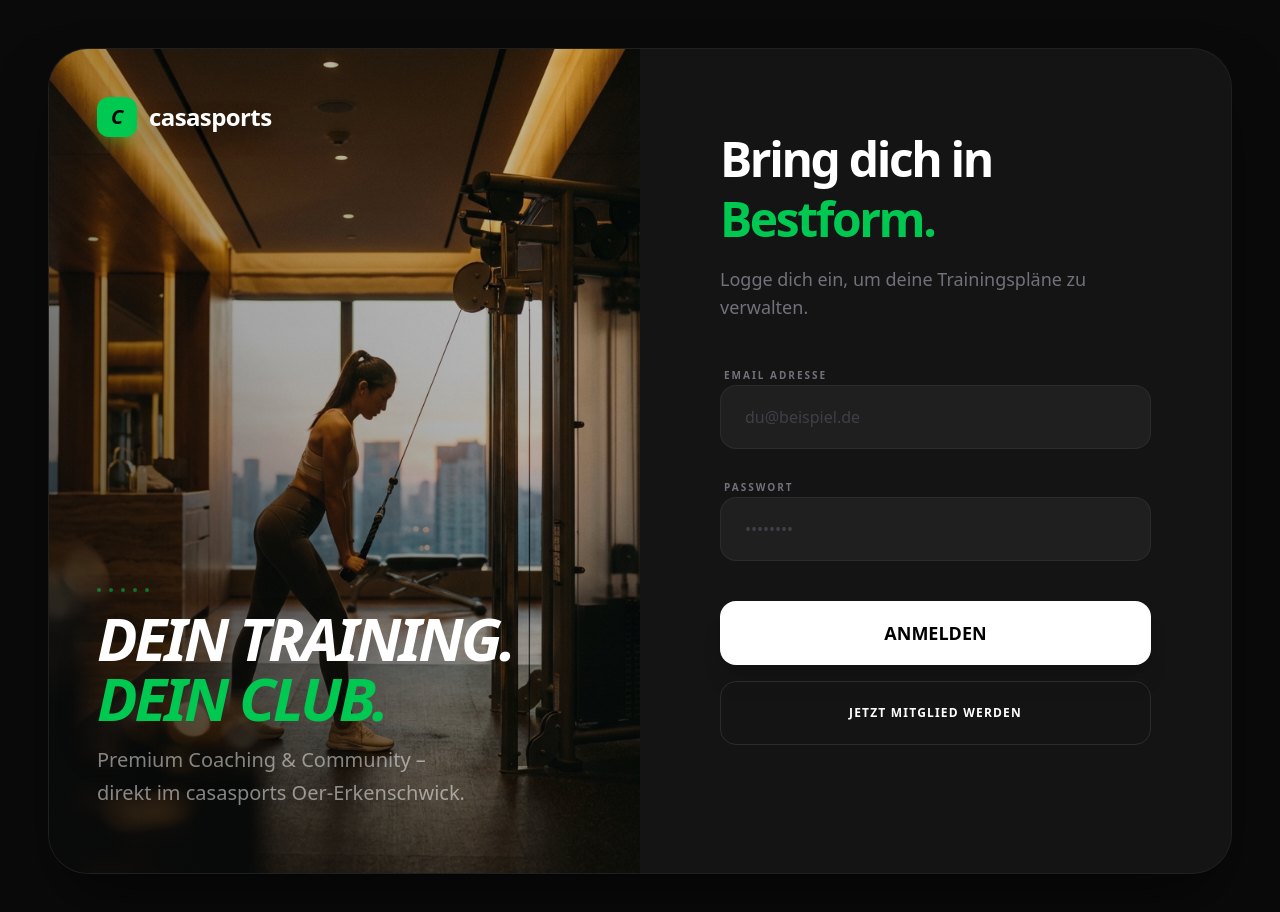
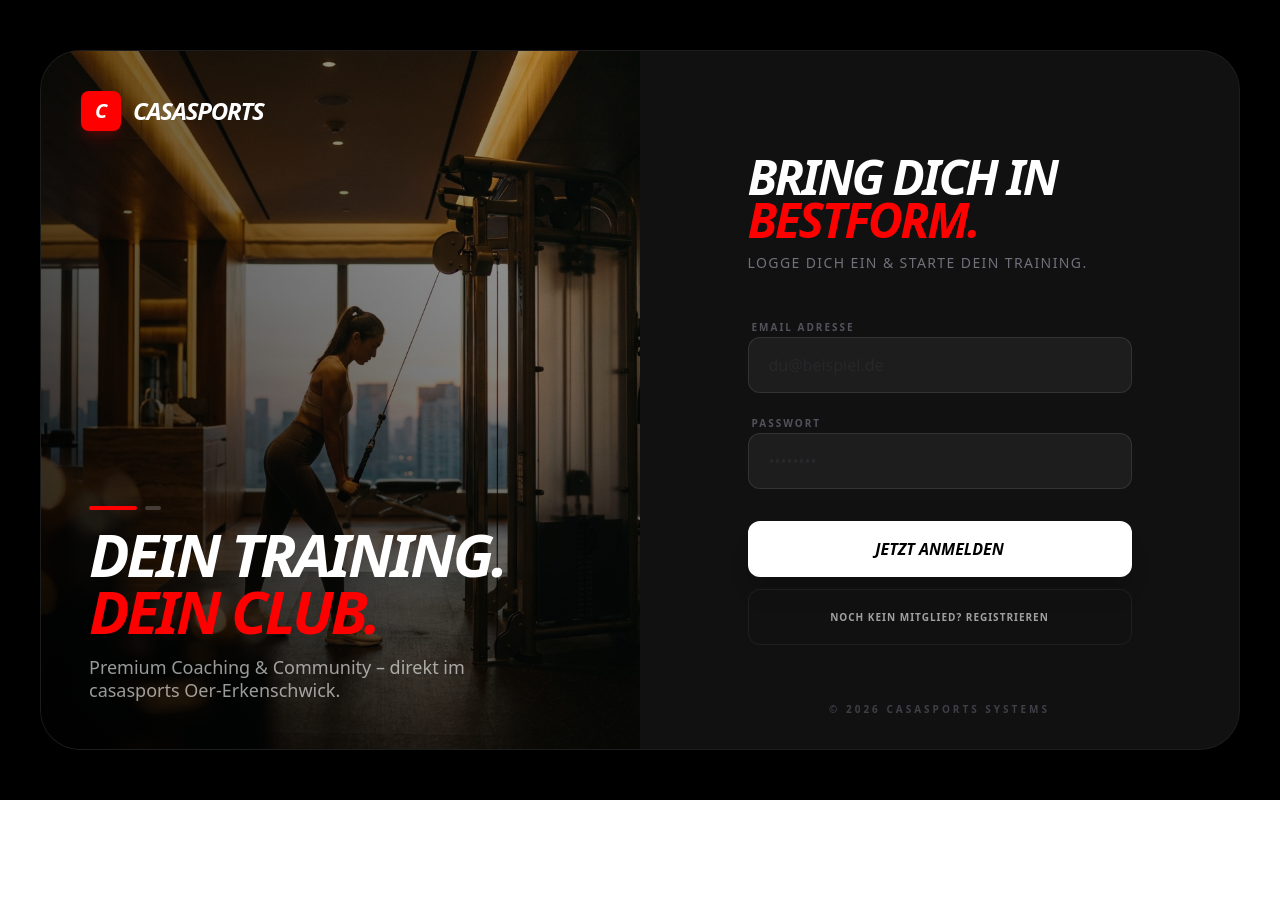
Before and after one commit to rhentschel/casasports-fitness, a Next.js app: page /login in a window 1280 px wide. Shown: the top 912 px of the page. After the commit the page ends 800 px from the top, so only its background shows below. Built offline with nearby package versions, Linux system fonts and the light colour scheme.

Commit message:
UI: Matched casasports.de brand colors (Pure Red #FF0000) and fixed layout overflow

```diff
--- a/app/login/page.tsx
+++ b/app/login/page.tsx
@@ -8,62 +8,66 @@ export default async function LoginPage(props: {
     const isVerifyMode = searchParams.verify === 'true';
 
     return (
-        <div className="min-h-screen bg-[#0a0a0a] flex items-center justify-center p-0 md:p-6 lg:p-12 font-sans text-white">
-            <div className="max-w-[1200px] w-full min-h-[750px] grid grid-cols-1 md:grid-cols-2 bg-[#141414] border border-white/5 md:rounded-[40px] overflow-hidden shadow-[0_32px_64px_-16px_rgba(0,0,0,0.6)]">
+        <div className="min-h-screen bg-black flex items-center justify-center p-0 md:p-6 lg:p-8 font-sans text-white overflow-y-auto">
+            <div className="max-w-[1200px] w-full min-h-0 md:min-h-[700px] grid grid-cols-1 md:grid-cols-2 bg-[#111111] border border-white/5 md:rounded-[40px] overflow-hidden shadow-[0_32px_64px_-16px_rgba(0,0,0,0.8)] my-4 md:my-0">
 
                 {/* Left Side: Hero Image */}
                 <div className="hidden md:block relative overflow-hidden group">
                     <img
                         src="/login_hero_fitness.png"
                         alt="casasports Fitness"
-                        className="absolute inset-0 w-full h-full object-cover transition-transform duration-1000 group-hover:scale-110 opacity-80"
+                        className="absolute inset-0 w-full h-full object-cover transition-transform duration-1000 group-hover:scale-110 opacity-70"
                     />
-                    <div className="absolute inset-0 bg-gradient-to-tr from-[#0a0a0a]/90 via-[#0a0a0a]/20 to-transparent" />
+                    <div className="absolute inset-0 bg-gradient-to-tr from-black/90 via-black/40 to-transparent" />
 
                     {/* Branding overlay */}
-                    <div className="absolute top-12 left-12">
-                        <div className="flex items-center gap-3 mb-8">
-                            <div className="w-10 h-10 bg-green-500 rounded-xl flex items-center justify-center shadow-lg shadow-green-500/20">
-                                <span className="text-black font-black text-xl italic leading-none">C</span>
+                    <div className="absolute top-10 left-10">
+                        <div className="flex items-center gap-3">
+                            <div className="w-10 h-10 bg-[#FF0000] rounded-lg flex items-center justify-center shadow-lg shadow-[#FF0000]/20">
+                                <span className="text-white font-black text-xl italic leading-none">C</span>
                             </div>
-                            <span className="text-white font-bold text-2xl tracking-tight text-shadow-xl">casasports</span>
+                            <span className="text-white font-black text-2xl tracking-tighter uppercase italic">casasports</span>
                         </div>
                     </div>
 
-                    <div className="absolute bottom-16 left-12 right-12 space-y-4">
+                    <div className="absolute bottom-12 left-12 right-12 space-y-4">
                         <div className="flex gap-2">
-                            {[1, 2, 3, 4, 5].map(i => <div key={i} className="w-1 h-1 rounded-full bg-green-500/50" />)}
+                             <div className="w-12 h-1 bg-[#FF0000] rounded-full" />
+                             <div className="w-4 h-1 bg-white/20 rounded-full" />
                         </div>
-                        <h2 className="text-6xl font-black text-white leading-[1.0] tracking-tighter uppercase italic drop-shadow-2xl">
+                        <h2 className="text-6xl font-black text-white leading-[0.95] tracking-tighter uppercase italic">
                             DEIN TRAINING. <br />
-                            <span className="text-green-500 italic">DEIN CLUB.</span>
+                            <span className="text-[#FF0000]">DEIN CLUB.</span>
                         </h2>
-                        <p className="text-white/50 text-xl max-w-sm font-medium leading-relaxed">
+                        <p className="text-white/60 text-lg max-w-sm font-medium leading-tight">
                             Premium Coaching & Community – direkt im casasports Oer-Erkenschwick.
                         </p>
                     </div>
                 </div>
 
                 {/* Right Side: Form Content */}
-                <div className="relative p-10 md:p-20 flex flex-col justify-center bg-zinc-900/10">
-                    <div className="mb-12">
-                        <div className="md:hidden flex items-center gap-2 mb-8 text-shadow-xl">
-                            <div className="w-8 h-8 bg-green-500 rounded-lg flex items-center justify-center">
-                                <span className="text-black font-black italic">C</span>
+                <div className="relative p-8 md:p-16 flex flex-col justify-center bg-zinc-900/10">
+                    <div className="w-full max-w-sm mx-auto">
+                        <div className="md:hidden flex items-center gap-2 mb-10">
+                            <div className="w-8 h-8 bg-[#FF0000] rounded flex items-center justify-center">
+                                <span className="text-white font-black italic">C</span>
                             </div>
-                            <span className="text-white font-bold text-lg uppercase tracking-tight">casasports</span>
+                            <span className="text-white font-black text-xl uppercase tracking-tighter">casasports</span>
                         </div>
 
                         {!isVerifyMode ? (
                             <>
-                                <h1 className="text-5xl font-black text-white tracking-tighter mb-4 leading-tight">Bring dich in <br/><span className="text-green-500">Bestform.</span></h1>
-                                <p className="text-zinc-500 text-lg font-medium">Logge dich ein, um deine Trainingspläne zu verwalten.</p>
+                                <h1 className="text-5xl font-black text-white tracking-tighter mb-3 leading-[0.9] uppercase italic italic">
+                                    Bring dich in <br/>
+                                    <span className="text-[#FF0000]">Bestform.</span>
+                                </h1>
+                                <p className="text-zinc-500 text-sm font-medium uppercase tracking-widest mb-10">Logge dich ein & starte dein Training.</p>
 
-                                <form className="space-y-6 mt-10">
-                                    <div className="space-y-2">
-                                        <label className="text-[10px] font-black text-zinc-500 uppercase tracking-[0.2em] px-1">Email Adresse</label>
+                                <form className="space-y-4">
+                                    <div className="space-y-1.5">
+                                        <label className="text-[10px] font-black text-zinc-600 uppercase tracking-[0.2em] px-1">Email Adresse</label>
                                         <input
-                                            className="w-full h-16 rounded-2xl px-6 bg-white/5 border border-white/5 focus:border-green-500/50 focus:bg-white/10 transition-all outline-none text-white font-medium placeholder:text-zinc-700"
+                                            className="w-full h-14 rounded-xl px-5 bg-white/5 border border-white/10 focus:border-[#FF0000]/50 focus:bg-white/10 transition-all outline-none text-white font-medium placeholder:text-zinc-800"
                                             name="email"
                                             type="email"
                                             placeholder="du@beispiel.de"
@@ -71,10 +75,10 @@ export default async function LoginPage(props: {
                                         />
                                     </div>
 
-                                    <div className="space-y-2">
-                                        <label className="text-[10px] font-black text-zinc-500 uppercase tracking-[0.2em] px-1">Passwort</label>
+                                    <div className="space-y-1.5">
+                                        <label className="text-[10px] font-black text-zinc-600 uppercase tracking-[0.2em] px-1">Passwort</label>
                                         <input
-                                            className="w-full h-16 rounded-2xl px-6 bg-white/5 border border-white/5 focus:border-green-500/50 focus:bg-white/10 transition-all outline-none text-white font-medium placeholder:text-zinc-700"
+                                            className="w-full h-14 rounded-xl px-5 bg-white/5 border border-white/10 focus:border-[#FF0000]/50 focus:bg-white/10 transition-all outline-none text-white font-medium placeholder:text-zinc-800"
                                             type="password"
                                             name="password"
                                             placeholder="••••••••"
@@ -82,61 +86,59 @@ export default async function LoginPage(props: {
                                         />
                                     </div>
 
-                                    <div className="flex flex-col gap-4 pt-4">
+                                    <div className="flex flex-col gap-3 pt-4">
                                         <button
                                             formAction={login}
-                                            className="w-full h-16 bg-white text-black font-black rounded-2xl transition-all hover:bg-green-500 active:scale-[0.98] shadow-xl text-lg flex items-center justify-center gap-2"
+                                            className="w-full h-14 bg-white text-black font-black rounded-xl transition-all hover:bg-[#FF0000] hover:text-white active:scale-[0.98] shadow-xl text-md flex items-center justify-center gap-2 uppercase italic"
                                         >
-                                            ANMELDEN
+                                            JETZT ANMELDEN
                                         </button>
                                         <button
                                             formAction={signup}
-                                            className="w-full h-16 bg-transparent text-white font-bold rounded-2xl border border-white/10 transition-all hover:bg-white/5 active:scale-[0.98] uppercase tracking-widest text-xs"
+                                            className="w-full h-14 bg-transparent text-white font-bold rounded-xl border border-white/10 transition-all hover:bg-white/5 active:scale-[0.98] uppercase tracking-widest text-[10px] opacity-60 hover:opacity-100"
                                         >
-                                            Jetzt Mitglied werden
+                                            Noch kein Mitglied? Registrieren
                                         </button>
                                     </div>
                                 </form>
                             </>
                         ) : (
                             <>
-                                <h1 className="text-4xl font-black text-white tracking-tighter mb-4">Code eingeben</h1>
-                                <p className="text-zinc-500 font-medium">Prüfe dein Postfach: <b>{searchParams.email}</b></p>
+                                <h1 className="text-4xl font-black text-white tracking-tighter mb-4 uppercase italic">Code eingeben</h1>
+                                <p className="text-zinc-500 text-sm font-medium">Prüfe dein Postfach: <br/><b className="text-white">{searchParams.email}</b></p>
 
-                                <form className="space-y-8 mt-10">
+                                <form className="space-y-6 mt-10">
                                     <input type="hidden" name="email" value={searchParams.email} />
                                     <div className="space-y-4 text-center">
                                         <input
-                                            className="w-full h-20 rounded-3xl px-6 bg-white/5 border border-green-500/30 focus:border-green-500 transition-all outline-none text-white font-black text-4xl tracking-[0.5em] text-center"
+                                            className="w-full h-16 rounded-2xl px-4 bg-white/5 border border-[#FF0000]/30 focus:border-[#FF0000] transition-all outline-none text-white font-black text-3xl tracking-[0.5em] text-center"
                                             name="token"
                                             type="text"
                                             placeholder="000000"
                                             maxLength={6}
                                             required
                                         />
-                                        <p className="text-[10px] font-black text-zinc-500 uppercase tracking-[0.2em]">6-stelliger Bestätigungscode</p>
+                                        <p className="text-[10px] font-black text-zinc-600 uppercase tracking-[0.3em]">6-Stelliger Code</p>
                                     </div>
 
-                                    <div className="flex flex-col gap-4 pt-4">
+                                    <div className="flex flex-col gap-4">
                                         <button
                                             formAction={verifyOtp}
-                                            className="w-full h-16 bg-green-500 text-black font-black rounded-2xl transition-all hover:bg-green-400 active:scale-[0.98] shadow-xl text-lg"
+                                            className="w-full h-14 bg-[#FF0000] text-white font-black rounded-xl transition-all hover:bg-red-700 active:scale-[0.98] shadow-xl text-md uppercase italic"
                                         >
                                             CODE VERIFIZIEREN
                                         </button>
-                                        <a href="/login" className="text-zinc-500 text-center text-xs font-bold hover:text-white transition-colors">Abbrechen und zurück</a>
+                                        <a href="/login" className="text-zinc-600 text-center text-[10px] font-black uppercase tracking-widest hover:text-white transition-colors">Abbrechen</a>
                                     </div>
                                 </form>
                             </>
                         )}
+                    </div>
 
-                        {searchParams?.message && (
-                            <div className="mt-8 p-5 bg-red-500/10 border border-red-500/20 rounded-2xl">
-                                <p className="text-red-400 text-sm font-bold text-center flex items-center justify-center gap-2 uppercase tracking-tight">
-                                    {searchParams.message}
-                                </p>
-                            </div>
-                        )}
+                    <div className="mt-12 text-center md:absolute md:bottom-8 md:left-0 md:right-0">
+                        <p className="text-[10px] font-black text-zinc-700 uppercase tracking-[0.3em]">
+                            &copy; 2026 casasports systems
+                        </p>
                     </div>
                 </div>
             </div>
```
Also changed, not shown: 1 other file (tests, documents, lock files or other folders).
